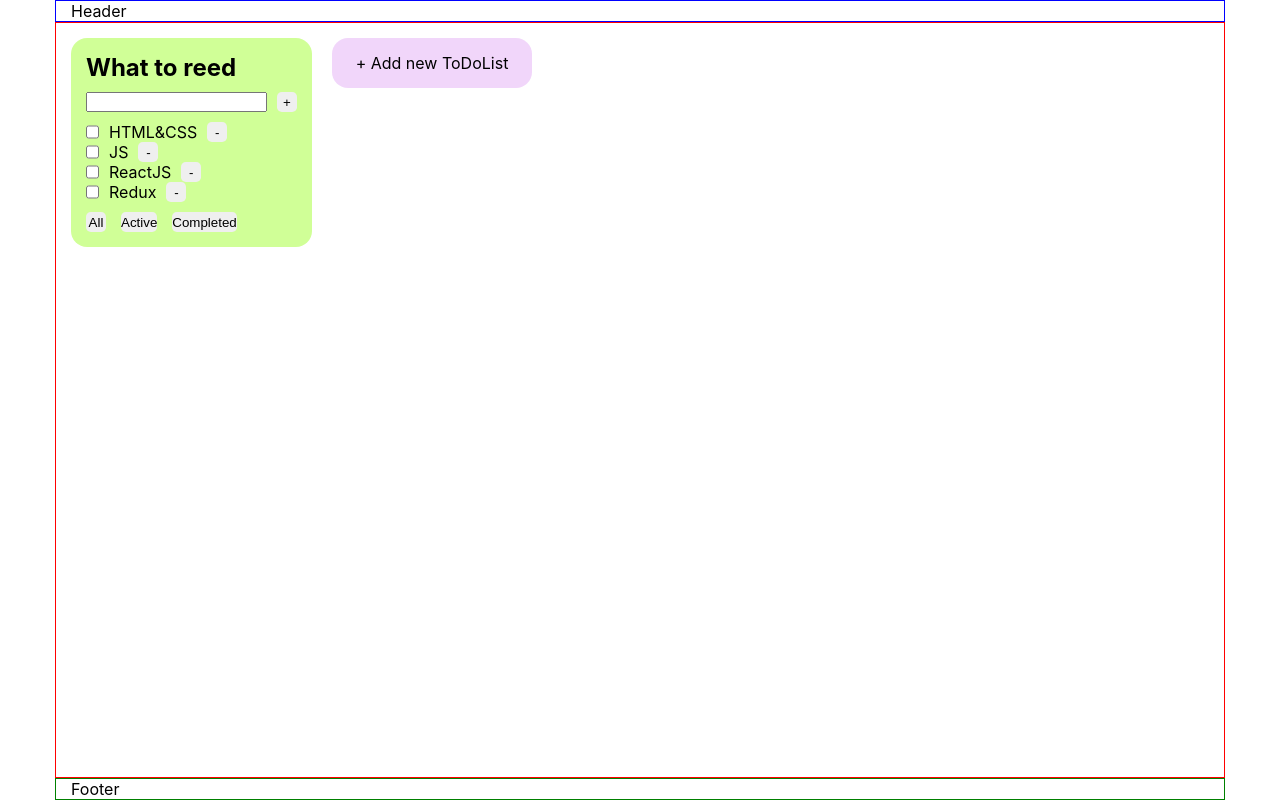
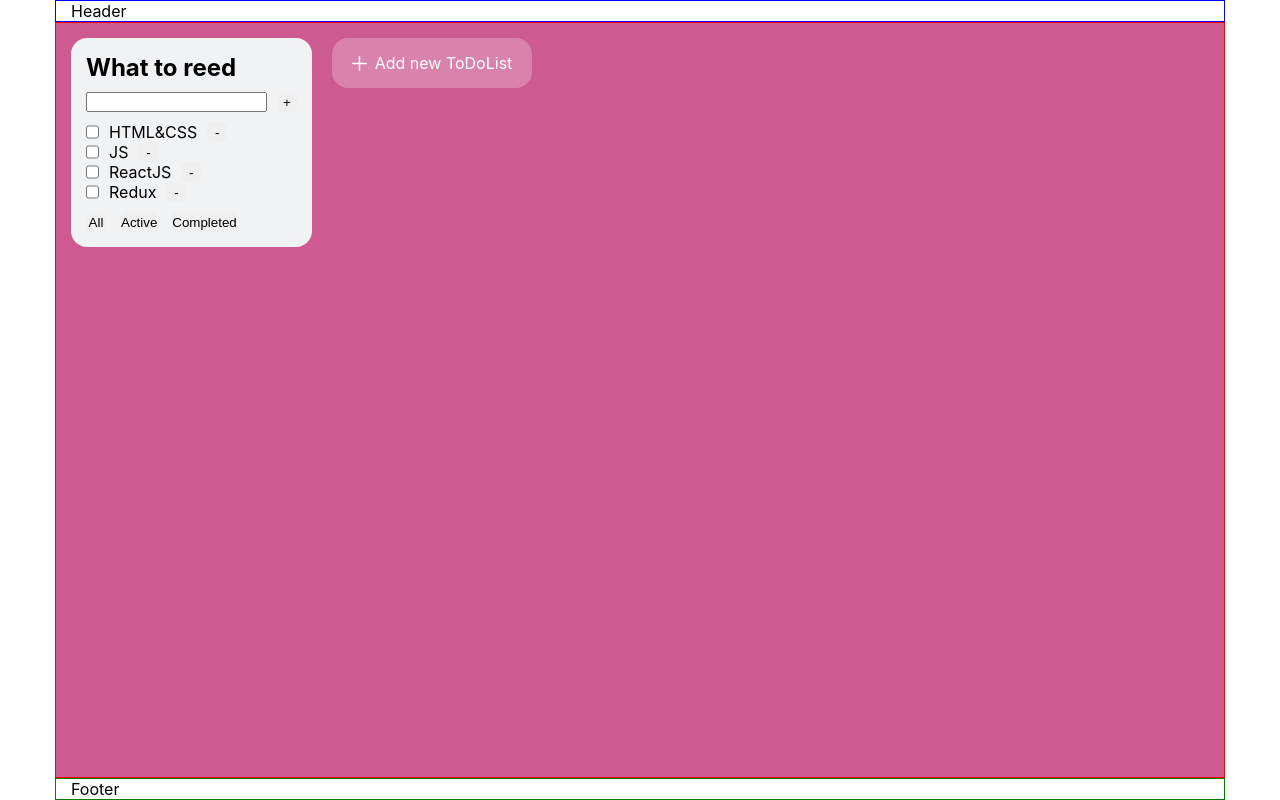
Before and after one commit to paul-koo/to-do-list, a React app: page / in a window 1280 px wide. Built offline with nearby package versions, Linux system fonts and the light colour scheme.

Commit message:
feat: add useAutoAnimate for li element in TDL and TDL tasks

```diff
--- a/package.json
+++ b/package.json
@@ -89,6 +89,7 @@
     ]
   },
   "devDependencies": {
+    "@formkit/auto-animate": "^0.8.2",
     "@types/styled-components": "5.1.26",
     "babel-plugin-styled-components": "2.0.7"
   },
--- a/src/components/ToDoListComponents/TDL.tsx
+++ b/src/components/ToDoListComponents/TDL.tsx
@@ -4,6 +4,7 @@ import { TDLFilter } from "./TDLFilter";
 import { TDLTitle } from "./TDLTitle";
 import { TDLAddTaskForm } from "./TDLAddTaskForm";
 import { useState } from "react";
+import { useAutoAnimate } from "@formkit/auto-animate/react";
 
 export type TDLPropsType = {
   titleToDoList: string;
@@ -25,6 +26,8 @@ export type TaskType = {
 };
 
 export function TDL(props: TDLPropsType) {
+  const [listRef] = useAutoAnimate();
+
   let [filter, setFilter] = useState("all");
 
   let filterData = props.tasks;
@@ -56,7 +59,7 @@ export function TDL(props: TDLPropsType) {
       <TDLAddTaskForm
         addTask={(newTask: string) => props.addTask(props.idTDL, newTask)}
       />
-      <ul>
+      <ul ref={listRef}>
         {toDoListTasksList.length === 0 ? "Тасок нет" : toDoListTasksList}
       </ul>
       <TDLFilter filter={setFilter} />
@@ -71,7 +74,7 @@ const ToDoListWrapper = styled.li`
   min-width: 200px;
   max-width: 350px;
   min-height: 150px;
-  background-color: #ccff8ee9;
+  background-color: #f1f2f4;
   border-radius: 1rem;
   padding: 15px;
 `;
--- a/src/layout/Main/Main.tsx
+++ b/src/layout/Main/Main.tsx
@@ -4,9 +4,12 @@ import { useState } from "react";
 import { dataToDoLists } from "../../data/dataToDoList";
 import { v4 as uuidv4 } from "uuid";
 import { AddNewTDLForm } from "./addNewTDLForm/AddNewTDLForm";
+import { useAutoAnimate } from "@formkit/auto-animate/react";
 
 export function Main() {
   const [data, setData] = useState(dataToDoLists);
+
+  const [listRef] = useAutoAnimate();
 
   function removeTask(idTDL: string, idTask: string | number) {
     setData(
@@ -79,7 +82,7 @@ export function Main() {
 
   return (
     <MainWrapper>
-      <Ul>{ToDoLists}</Ul>
+      <Ul ref={listRef}>{ToDoLists}</Ul>
       <AddNewTDLForm addTDL={addTDL} />
     </MainWrapper>
   );
@@ -90,13 +93,17 @@ const MainWrapper = styled.main`
   width: 100%;
   display: flex;
   align-items: flex-start;
+  flex-wrap: wrap;
   gap: 20px;
   margin: 0 auto;
   padding: 15px;
   border: 1px solid red;
   flex-grow: 1;
+  background-color: rgb(205, 90, 145);
 `;
 const Ul = styled.ul`
   display: flex;
   gap: 20px;
+  flex-wrap: wrap;
+  align-items: flex-start;
 `;
--- a/src/layout/Main/addNewTDLForm/AddNewTDLForm.tsx
+++ b/src/layout/Main/addNewTDLForm/AddNewTDLForm.tsx
@@ -1,23 +1,35 @@
 import { useState } from "react";
 import styled, { css } from "styled-components";
 import { AddForm } from "./addForm/AddForm";
-
 type AddNewTDLFormType = {
   addTDL: (TDLTitle: string) => void;
 };
 
 export function AddNewTDLForm(props: AddNewTDLFormType) {
   const [openForm, setOpenForm] = useState(false);
+
   return (
     <AddNewTDLFormWrapper>
       <Title
         state={openForm}
         onClick={() => {
           setOpenForm(true);
-          console.log(openForm);
         }}
       >
-        <p>+ Add new ToDoList</p>
+        <svg
+          width="15"
+          height="15"
+          viewBox="0 0 50 50"
+          fill="none"
+          xmlns="http://www.w3.org/2000/svg"
+        >
+          <path
+            d="M27.5 2.5C27.5 1.1193 26.3807 0 25 0C23.6193 0 22.5 1.1193 22.5 2.5V22.5H2.5C1.1193 22.5 0 23.6193 0 25C0 26.3807 1.1193 27.5 2.5 27.5H22.5V47.5C22.5 48.8807 23.6193 50 25 50C26.3807 50 27.5 48.8807 27.5 47.5V27.5H47.5C48.8807 27.5 50 26.3807 50 25C50 23.6193 48.8807 22.5 47.5 22.5H27.5V2.5Z"
+            fill="#ffffff"
+          />
+        </svg>
+
+        <p>Add new ToDoList</p>
       </Title>
       <AddForm
         state={openForm}
@@ -35,9 +47,10 @@ const AddNewTDLFormWrapper = styled.div`
   width: 100%;
   min-height: 50px;
   border-radius: 1rem;
-  background-color: #efcff9da;
+  background-color: #ffffff3d;
+  color: #ffffff;
   &:hover {
-    background-color: #efcff968;
+    background-color: #a6c5e229;
     cursor: pointer;
   }
 `;
@@ -47,6 +60,10 @@ const Title = styled.div<{ state: boolean }>`
   flex-grow: 1;
   justify-content: center;
   align-items: center;
+
+  & p {
+    margin-left: 8px;
+  }
   ${(props) =>
     props.state &&
     css`
```
Also changed, not shown: src/assets/Vector.svg (added), 1 other file (tests, documents, lock files or other folders).
